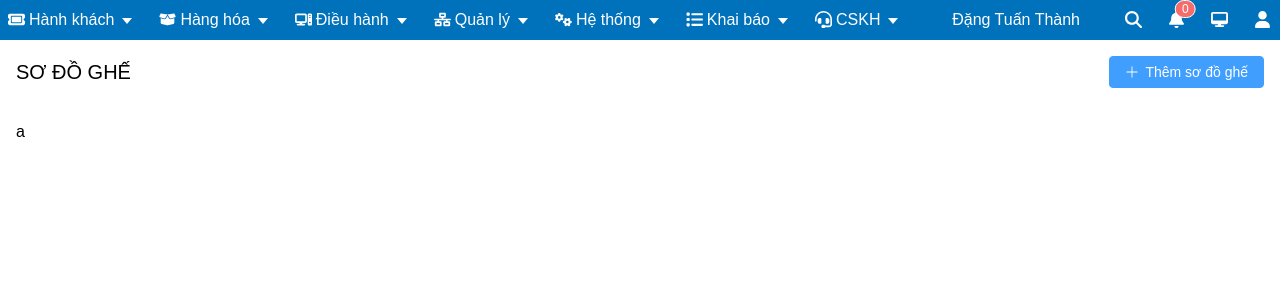
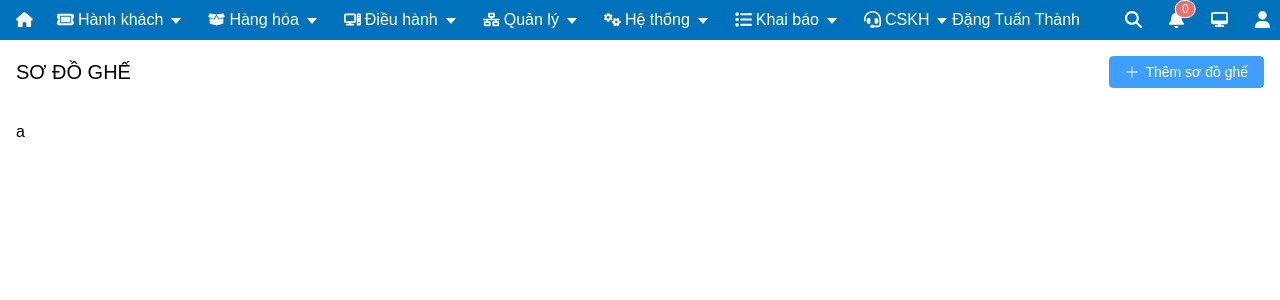
Before and after one commit to OnlineBookingPlatform/vinahome-bms, a Nuxt app: page /declare/seat in a window 1280 px wide. Shown: the top 300 px of the page. Built offline with nearby package versions, Linux system fonts and the light colour scheme; a web font is replaced by a local one.

Commit message:
init icon home

```diff
--- a/components/HeaderApp.vue
+++ b/components/HeaderApp.vue
@@ -80,6 +80,24 @@
   <header class="bg-[#0072bc] p-2">
     <nav class="flex items-center justify-between">
       <ul class="flex space-x-6">
+        <li class="flex items-center ml-2">
+          <NuxtLink to="/dashboard">
+            <span class="text-white text-base flex items-center">
+              <svg
+                xmlns="http://www.w3.org/2000/svg"
+                viewBox="0 0 576 512"
+                width="17"
+                height="17"
+                fill="currentColor"
+                class="mb-[2px]"
+              >
+                <path
+                  d="M575.8 255.5c0 18-15 32.1-32 32.1l-32 0 .7 160.2c0 2.7-.2 5.4-.5 8.1l0 16.2c0 22.1-17.9 40-40 40l-16 0c-1.1 0-2.2 0-3.3-.1c-1.4 .1-2.8 .1-4.2 .1L416 512l-24 0c-22.1 0-40-17.9-40-40l0-24 0-64c0-17.7-14.3-32-32-32l-64 0c-17.7 0-32 14.3-32 32l0 64 0 24c0 22.1-17.9 40-40 40l-24 0-31.9 0c-1.5 0-3-.1-4.5-.2c-1.2 .1-2.4 .2-3.6 .2l-16 0c-22.1 0-40-17.9-40-40l0-112c0-.9 0-1.9 .1-2.8l0-69.7-32 0c-18 0-32-14-32-32.1c0-9 3-17 10-24L266.4 8c7-7 15-8 22-8s15 2 21 7L564.8 231.5c8 7 12 15 11 24z"
+                />
+              </svg>
+            </span>
+          </NuxtLink>
+        </li>
         <li v-for="(menu, index) in menuItems" :key="index">
           <el-dropdown>
             <span
@@ -117,11 +135,15 @@
       </ul>
       <ul class="flex space-x-6">
         <li>
-          <span class="text-white text-base flex items-center mr-5">Đặng Tuấn Thành</span>
+          <span class="text-white text-base flex items-center mr-5"
+            >Đặng Tuấn Thành</span
+          >
         </li>
         <li>
           <el-dropdown trigger="click">
-            <span class="el-dropdown-link text-white text-base flex items-center p-[1px]">
+            <span
+              class="el-dropdown-link text-white text-base flex items-center p-[1px]"
+            >
               <svg
                 xmlns="http://www.w3.org/2000/svg"
                 viewBox="0 0 512 512"
```
